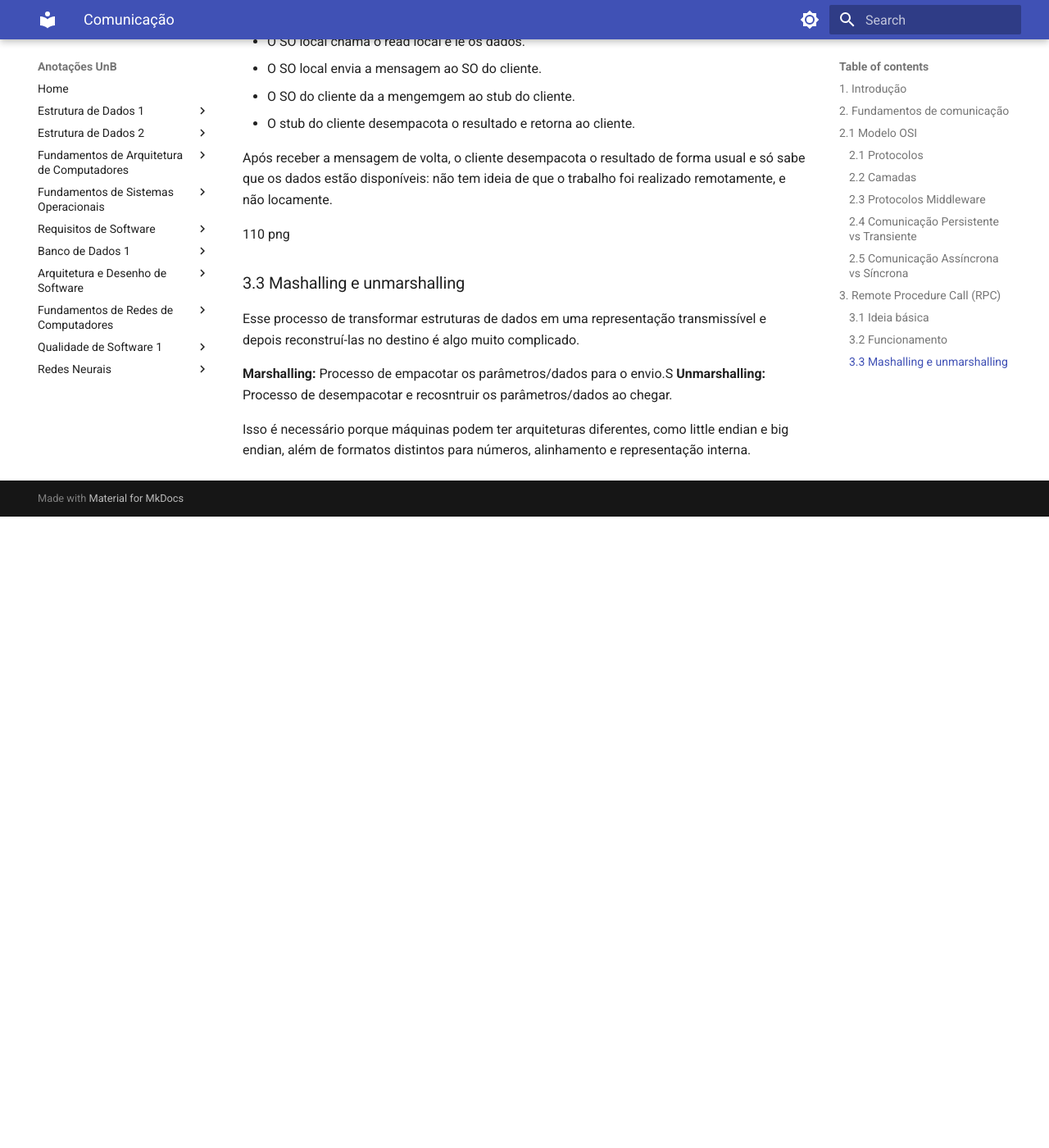
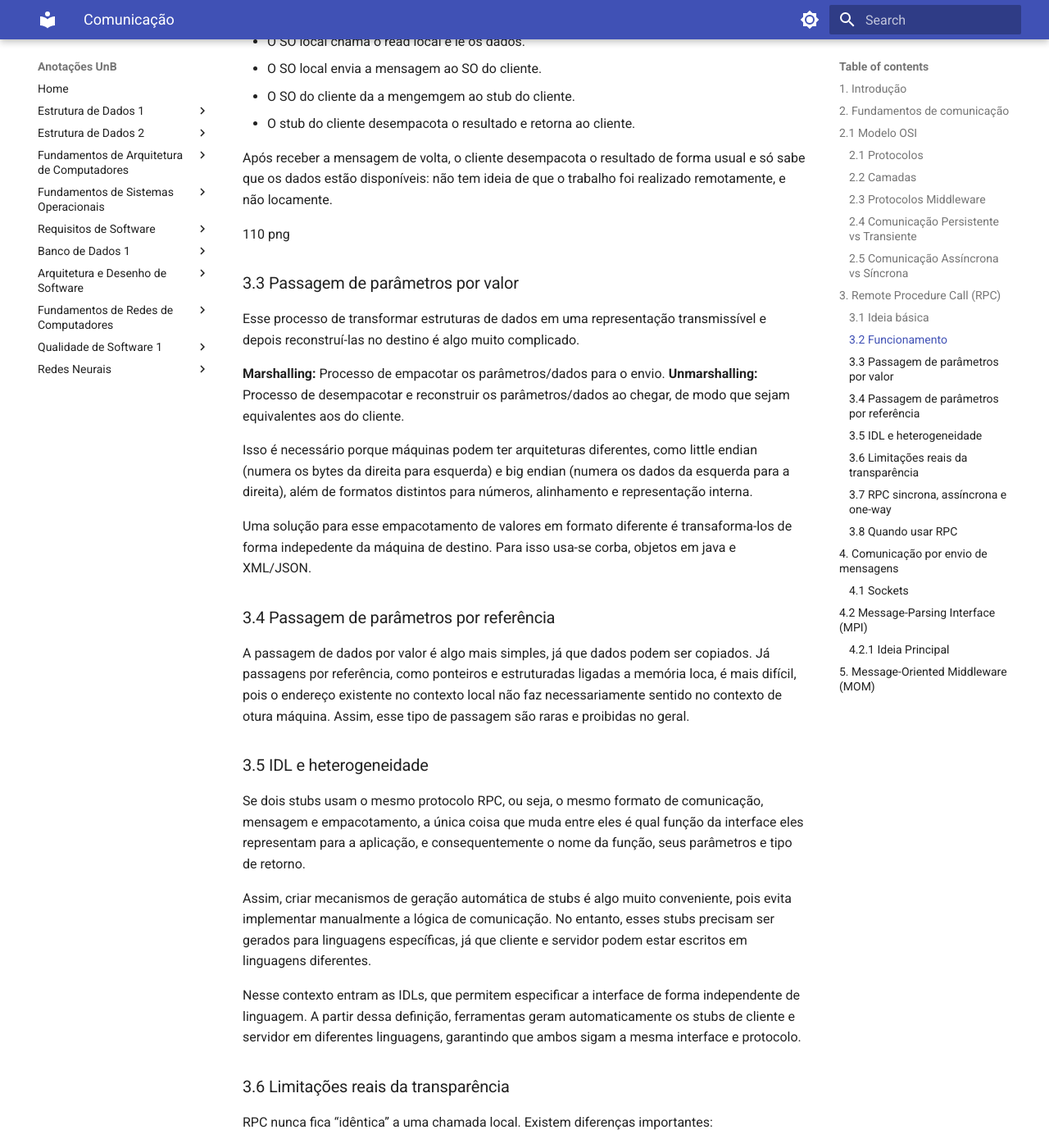
Before and after one commit to bolzanMGB/anotacoes-unb, an MkDocs documentation site: the page built from docs/disciplinas/Programação para Sistema Paralelos e Distribuidos/03_comunicacao.md, in a window 1280 px wide and 1400 px high, scrolled down 3994 px. Shown: the whole window at 82% size. Built offline with MkDocs 1.6.1 and Material for MkDocs 9.7.7, drawn with Linux system fonts in a browser that asks for light colours; before the commit the page ends 4624 px from its top, so only the background shows below that; some of the changed text lies outside the part shown.

Commit message:
novo conteudo

```diff
--- a/docs/disciplinas/Programação para Sistema Paralelos e Distribuidos/03_comunicacao.md
+++ b/docs/disciplinas/Programação para Sistema Paralelos e Distribuidos/03_comunicacao.md
@@ -137,11 +137,98 @@
 
 110 png
 
-### 3.3 Mashalling e unmarshalling
+### 3.3 Passagem de parâmetros por valor
 
 Esse processo de transformar estruturas de dados em uma representação transmissível e depois reconstruí-las no destino é algo muito complicado.
 
-**Marshalling:** Processo de empacotar os parâmetros/dados para o envio.S
-**Unmarshalling:** Processo de desempacotar e recosntruir os parâmetros/dados ao chegar.
+**Marshalling:** Processo de empacotar os parâmetros/dados para o envio.
+**Unmarshalling:** Processo de desempacotar e reconstruir os parâmetros/dados ao chegar, de modo que sejam equivalentes aos do cliente.
 
-Isso é necessário porque máquinas podem ter arquiteturas diferentes, como little endian e big endian, além de formatos distintos para números, alinhamento e representação interna.
+Isso é necessário porque máquinas podem ter arquiteturas diferentes, como little endian (numera os bytes da direita para esquerda) e big endian (numera os dados da esquerda para a direita), além de formatos distintos para números, alinhamento e representação interna.
+
+Uma solução para esse empacotamento de valores em formato diferente é transaforma-los de forma indepedente da máquina de destino. Para isso usa-se corba, objetos em java e XML/JSON.
+
+### 3.4 Passagem de parâmetros por referência
+
+A passagem de dados por valor é algo mais simples, já que dados podem ser copiados. Já passagens por referência, como ponteiros e estruturadas ligadas a memória loca, é mais difícil, pois o endereço existente no contexto local não faz necessariamente sentido no contexto de otura máquina. Assim, esse tipo de passagem são raras e proibidas no geral.
+
+
+### 3.5 IDL e heterogeneidade
+
+Se dois stubs usam o mesmo protocolo RPC, ou seja, o mesmo formato de comunicação, mensagem e empacotamento, a única coisa que muda entre eles é qual função da interface eles representam para a aplicação, e consequentemente o nome da função, seus parâmetros e tipo de retorno.
+
+Assim, criar mecanismos de geração automática de stubs é algo muito conveniente, pois evita implementar manualmente a lógica de comunicação. No entanto, esses stubs precisam ser gerados para linguagens específicas, já que cliente e servidor podem estar escritos em linguagens diferentes.
+
+Nesse contexto entram as IDLs, que permitem especificar a interface de forma independente de linguagem. A partir dessa definição, ferramentas geram automaticamente os stubs de cliente e servidor em diferentes linguagens, garantindo que ambos sigam a mesma interface e protocolo.
+
+### 3.6 Limitações reais da transparência
+
+RPC nunca fica “idêntica” a uma chamada local. Existem diferenças importantes:
+
+- latência de rede;
+- falhas de comunicação;
+- timeouts;
+- perda de disponibilidade;
+- necessidade de tratar exceções remotas.
+
+Essa é uma das ideias mais importantes em Tanenbaum: a transparência é desejável, mas sempre custa algum grau de complexidade e perda de controle.
+
+### 3.7 RPC sincrona, assíncrona e one-way
+
+A RPC tradicional é síncrona e transiente: o cliente espera a resposta. Mas existem variações:
+
+- RPC assíncrona: o cliente dispara a chamada e recebe confirmação depois.
+- RPC one-way RPC: não há espera de resposta imediata.
+
+### 3.8 Quando usar RPC
+RPC é útil quando:
+
+- a aplicação quer simplicidade de programação;
+- o serviço remoto é bem definido;
+- a latência é tolerável;
+- a semântica de chamada/resposta combina com o problema.
+
+Ela é menos adequada quando o sistema exige grande flexibilidade, alto desacoplamento ou tolerância forte a desconexões
+
+## 4. Comunicação por envio de mensagens
+
+A comunicação por envio de mensagens é uma forma direta de interação em sistemas distribuídos, na qual os processos trocam dados explicitamente por meio de mensagens. Diferente da RPC, que abstrai a comunicação e esconde a complexidade da rede, nesse modelo a aplicação é responsável por construir, enviar, receber e interpretar as mensagens.
+
+Esse modelo pode ser classificado como transiente e persistente e, por oferecer controle explícito sobre o envio, formato e processamento das mensagens, proporciona maior controle e,menor overhead em comparação com o RPC.
+
+### 4.1 Sockets
+
+Um socket é um canal bidirecional de comunicação entre dois processos, que permite enviar e receber dados pela rede. Podem ser via:
+
+**TCP:** Com conexão, mais confiável e organizado. Usado em HTTP.
+
+**UDP:** Sem conexão, sem garantia de entrega e mais rápido. Usado em jogos e streaming.
+
+Além disso, eles ocorrem por meio das operações:
+
+● socket: criar um ponto de comunicação
+● connect: estabelece uma conexão
+● send: envia dados de uma conexão
+● receive: recebe dados de uma conexão
+● close: fecha a conexão
+● bind: estabelecer um endereço local
+● listen: dizer que o socket aceita conexões nele e
+qual o tamanho máximo de conexões pendentes
+● accept: bloqueia até receber uma requisição
+
+## 4.2 Message-Parsing Interface (MPI)
+O MPI é um padrão de comunicação desenvolvido para computação paralela de alto desempenho. Enquanto os Sockets foram feitos para a internet em geral, o MPI foi feito para rodar em redes fechadas de altíssima velocidade e ao mesmo tempo garantir portabilidade de códigos, ou seja, permitir que sejam rodados em diferentes sistemas sem modificações.
+
+### 4.2.1 Ideia Principal
+
+Ele assume que a rede é compostas por diversos grupos fechados e seguros que possuem seus próprios processos. A comunicação entre grupos é feita utilizando um par de identificação (ID do Grupo, ID do Processo) para definifir a origem e o destino.
+
+
+## 5. Message-Oriented Middleware (MOM)
+
+É um software focado em mensagens persistentes e assíncronas, ou seja, um sistema onde (diferente do MPI e RPC):
+
+- As mensagens não sao bloqueantes.
+- As mensagens são momentaneamente armazenadas pelo middleware.
+- Emissor e receptor não precisam estar ativos simultaneamente para se comunicarem.
+- Comunicações podem demorar minutos, ao invés de segundos.
```
Also changed, not shown: docs/disciplinas/Programação para Sistema Paralelos e Distribuidos/02_arquitetura.md (+1 -0 lines).
